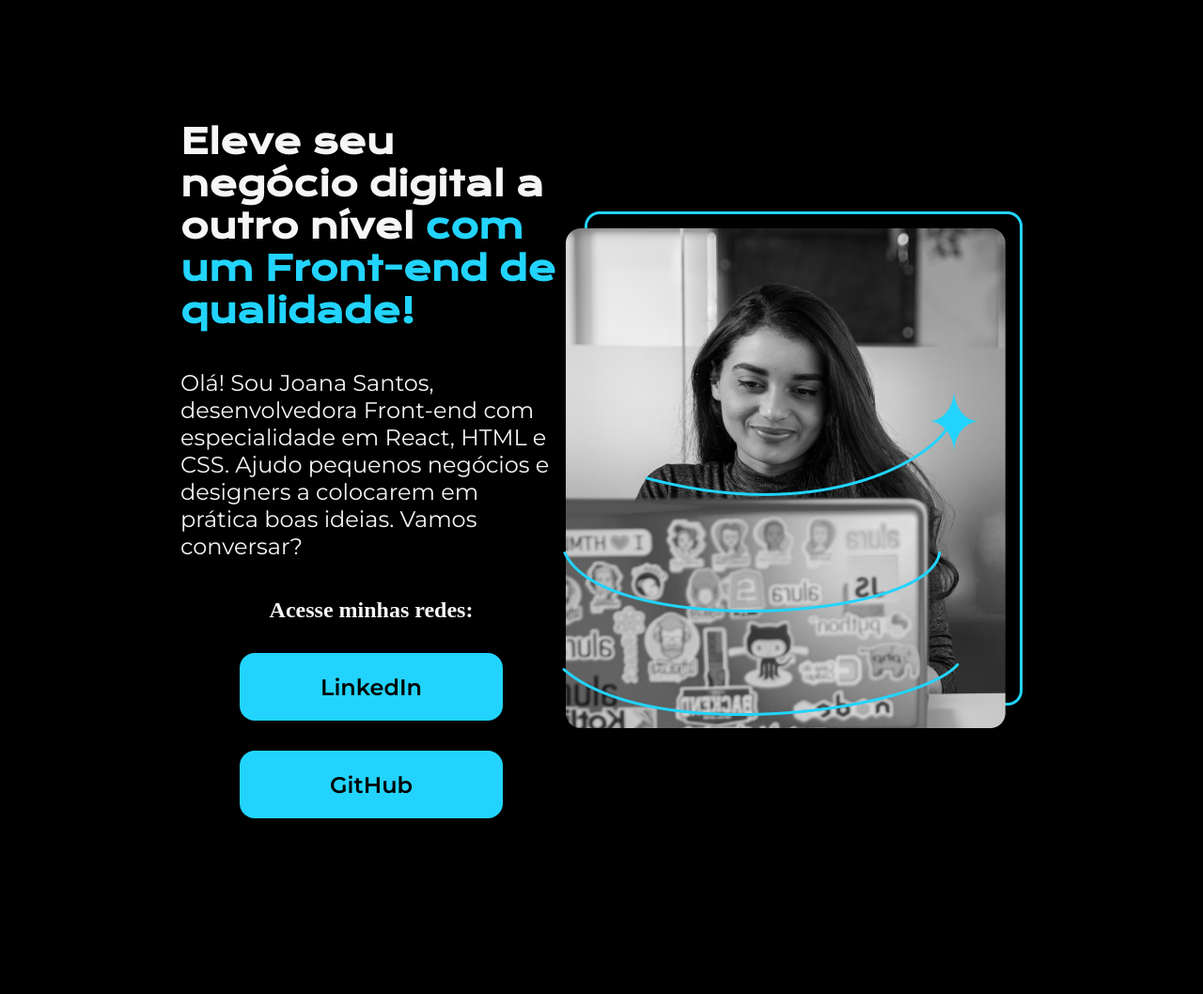
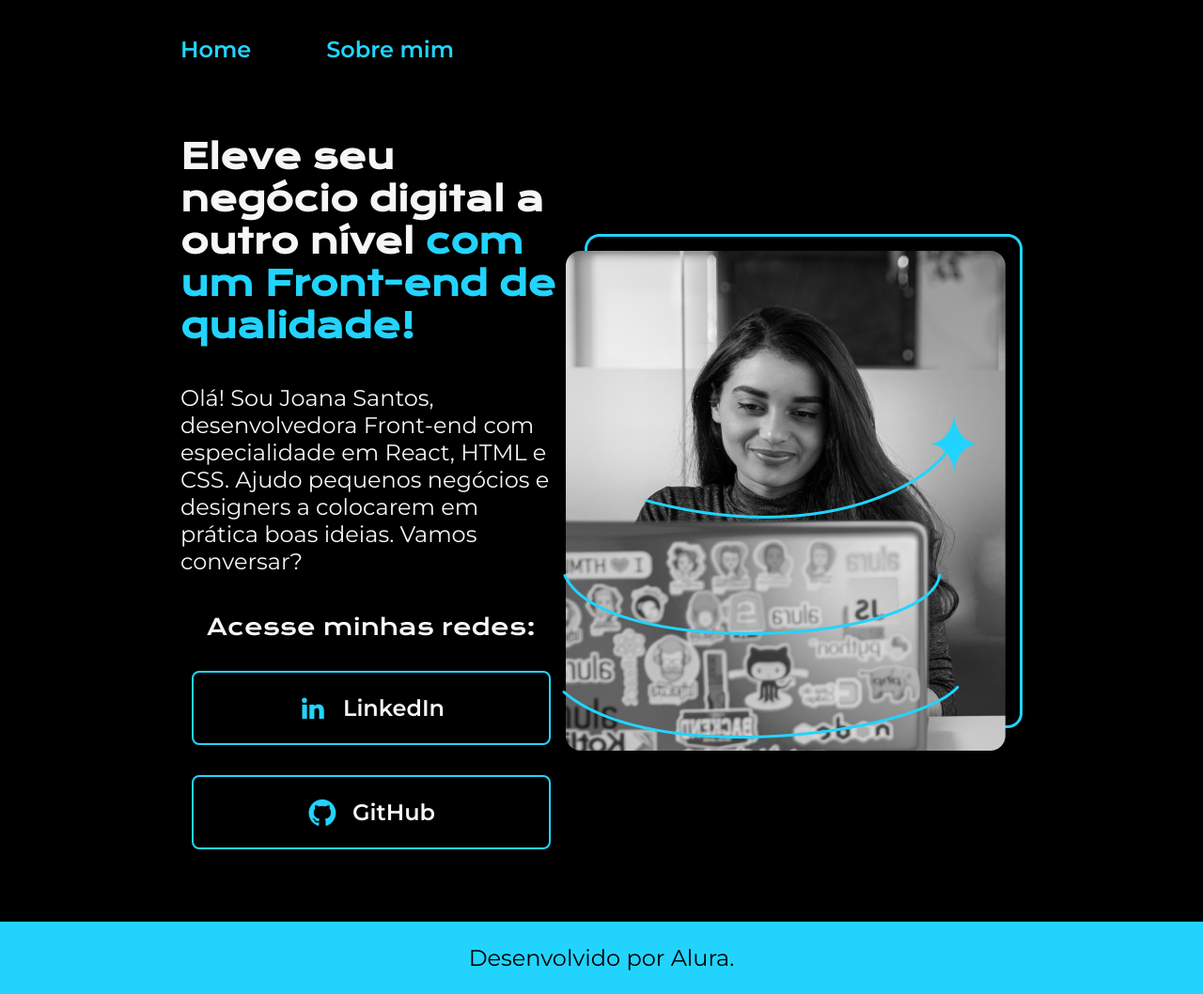
Before and after one commit to danimamede/portifolio, a plain HTML site: page index.html in a window 1280 px wide. Shown: the whole page at 94% size. Before the commit the page ends 928 px from the top, so only its background shows below. Drawn offline with nearby package versions, Linux system fonts and the light colour scheme.

Commit message:
header and footer

```diff
--- a/index.html
+++ b/index.html
@@ -10,7 +10,12 @@
 </head>
 
 <body>
-    <header></header>
+    <header class="menu">
+        <nav class="manu__navigation">
+            <a class="menu__navigation__link">Home</a>
+            <a class="menu__navigation__link">Sobre mim</a>
+        </nav>
+    </header>
     <main class="presentation">
         <section class="presentation__content">
             <h1 class="presentation__title">Eleve seu negócio digital a outro nível
@@ -18,14 +23,22 @@
             <p class="presentation__text">Olá! Sou Joana Santos, desenvolvedora Front-end com especialidade em React, HTML e CSS.
                 Ajudo pequenos negócios e designers a colocarem em prática boas ideias. Vamos conversar?</p>
             <div class="presentation__links">
-                <h2>Acesse minhas redes:</h2>
-                <a class="presentation__button" href="https://www.linkedin.com/in/daniela-mamede-17b494106">LinkedIn</a>
-                <a class="presentation__button" href="https://github.com/danimamede">GitHub</a>
+                <h2 class="presentation__subtitle">Acesse minhas redes:</h2>
+                <a class="presentation__button" href="https://www.linkedin.com/in/daniela-mamede-17b494106">
+                    <img src="./assets/logo-linkedin.png" alt="Logo do LinkedIn">
+                    LinkedIn
+                </a>
+                <a class="presentation__button" href="https://github.com/danimamede">
+                    <img src="./assets/logo-github.png" alt="Logo do GitHub">
+                    GitHub
+                </a>
             </div>
         </section>
-        <img src="imagem.png" alt="Foto da Joana Santos programando">
+        <img src="./assets/imagem.png" alt="Foto da Joana Santos programando">
     </main>
-    <footer></footer>
+    <footer class="rights">
+        <p>Desenvolvido por Alura.</p>
+    </footer>
 </body>
 
 </html>
--- a/style.css
+++ b/style.css
@@ -1,22 +1,46 @@
 @import url('https://fonts.googleapis.com/css2?family=Krona+One&family=Montserrat:wght@400;600&display=swap');
 
+/* CSS reset */
 * {
     margin: 0;
     padding: 0;
 }
 
 body {
-    height: 100vh;
+    /* height: 100vh; */
     box-sizing: border-box;
     background-color: #000000;
     color: #F6F6F6;
 }
 
+.menu {
+    padding: 3% 0% 0% 15%;
+}
+
+.manu__navigation {
+    display: flex;
+    gap: 80px;
+}
+
+.menu__navigation__link {
+    font-family: 'Montserrat', sans-serif;
+    font-size: 24px;
+    font-weight: 600;
+    color:#22D4FD;
+}
+
 .presentation {
-    margin: 10% 15%;
+    padding: 6% 15%;
     display: flex;
     align-items: center;
     justify-content: space-between;
+}
+
+.presentation__content {
+    width: 615px;
+    display: flex;
+    flex-direction: column;
+    gap: 40px;
 }
 
 .presentation__title {
@@ -24,16 +48,13 @@ body {
     font-family: 'Krona One', sans-serif;
 }
 
+.title-highlight {
+    color: #22D4FD;
+}
+
 .presentation__text {
     font-size: 24px;
     font-family: 'Montserrat', sans-serif;
-}
-
-.presentation__content {
-    width: 615px;
-    display: flex;
-    flex-direction: column;
-    gap: 40px;
 }
 
 .presentation__links {
@@ -44,20 +65,39 @@ body {
     gap: 32px;
 }
 
+.presentation__subtitle {
+    font-size: 24x;
+    font-weight: 400;
+    font-family: 'Krona One', sans-serif;
+}
+
 .presentation__button {
-    /* text-align: center; */
-    background-color: #22D4FD;
-    width: 280px;
-    border-radius: 16px;
+    /* background-color: #22D4FD; */
+    display: flex;
+    justify-content: center;
+    align-items: center;
+    gap: 16px;
+    width: 378px;
+    border: 2px solid #22D4FD;
+    border-radius: 8px;
     text-align: center;
     font-size: 24px;
     padding: 21.5px 0;
     text-decoration: none;
-    color: #000000;
+    color: #F6F6F6;
     font-family: 'Montserrat', sans-serif;
     font-weight: 600;
 }
 
-.title-highlight {
-    color: #22D4FD;
+.presentation__button:hover {
+    background-color: #272727;
 }
+
+.rights {
+    padding: 24px;
+    color: #000000;
+    background-color: #22D4FD;
+    text-align: center;
+    font-family: 'Montserrat', sans-serif;
+    font-size: 24px;
+}
```
Also changed, not shown: assets/imagem.png (renamed from imagem.png), assets/logo-github.png (added), assets/logo-linkedin.png (added).
